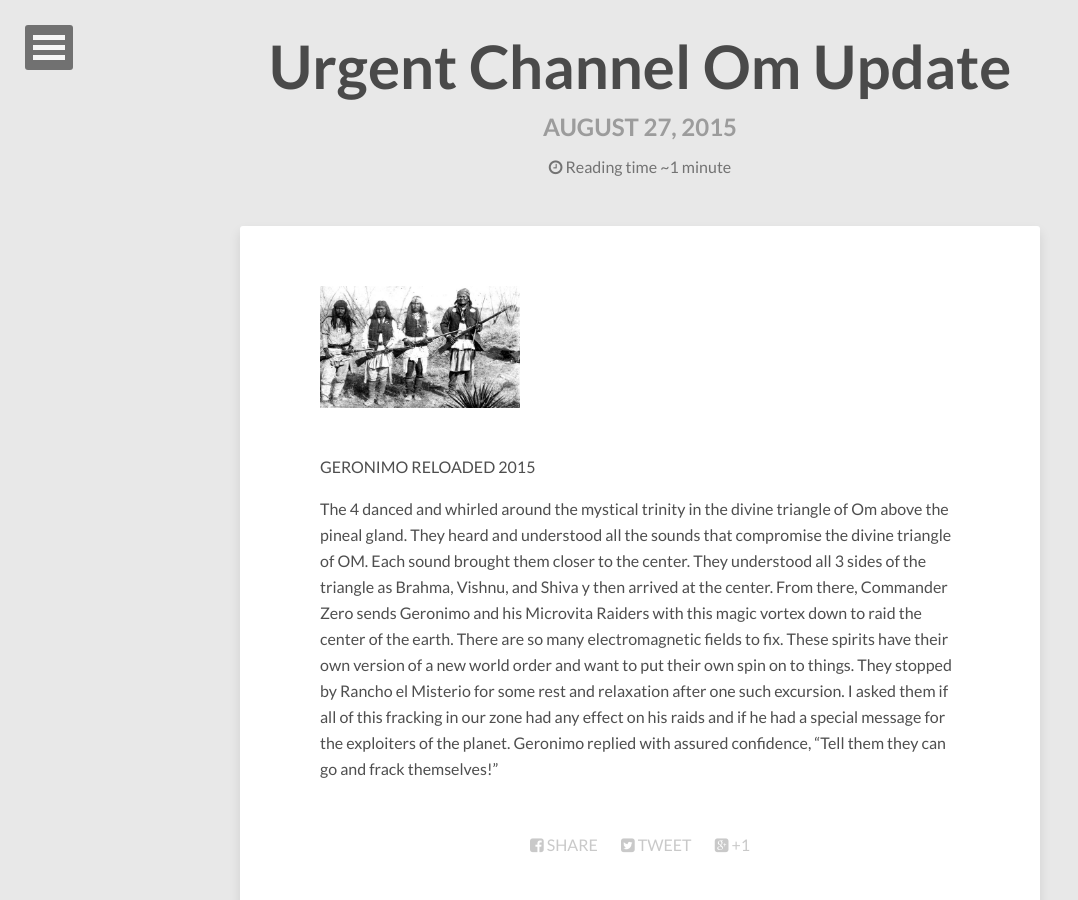
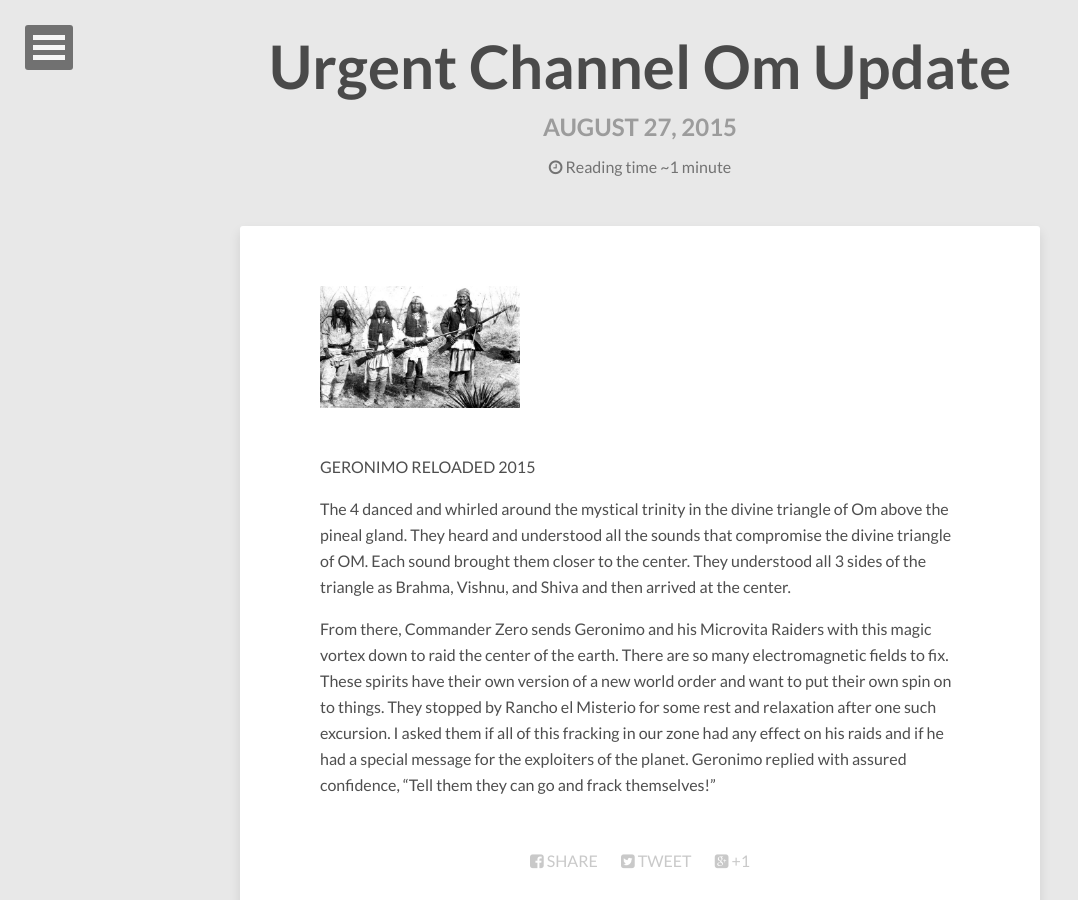
Before and after one commit to anandamurtiidiscursos/anandamurtiidiscursos.github.io, a Jekyll site: the page built from _posts/2015-08-27-geronimo.md, in a window 1280 px wide and 900 px high. Shown: the whole window, without its empty margins (0-1078 px from the left). Built offline with Jekyll 4.4.1, drawn with Linux system fonts in a browser that asks for light colours; nearby versions of some CDN libraries; comment, search, counter and statistics services are not loaded.

Commit message:
Updated 2015-08-27-geronimo.md

```diff
--- a/_posts/2015-08-27-geronimo.md
+++ b/_posts/2015-08-27-geronimo.md
@@ -18,4 +20,6 @@ tags:
 
 GERONIMO RELOADED 2015
 
-The 4 danced and whirled around the mystical trinity in the divine triangle of Om above the pineal gland. They heard and understood all the sounds that compromise the divine triangle of OM. Each sound brought them closer to the center. They understood all 3 sides of the triangle as Brahma, Vishnu, and Shiva y then arrived at the center. From there, Commander Zero sends Geronimo and his Microvita Raiders with this magic vortex down to raid the center of the earth. There are so many electromagnetic fields to fix. These spirits have their own version of a new world order and want to put their own spin on to things. They stopped by Rancho el Misterio for some rest and relaxation after one such excursion. I asked them if all of this fracking in our zone had any effect on his raids and if he had a special message for the exploiters of the planet. Geronimo replied with assured confidence, “Tell them they can go and frack themselves!”
+The 4 danced and whirled around the mystical trinity in the divine triangle of Om above the pineal gland. They heard and understood all the sounds that compromise the divine triangle of OM. Each sound brought them closer to the center. They understood all 3 sides of the triangle as Brahma, Vishnu, and Shiva and then arrived at the center.
+
+From there, Commander Zero sends Geronimo and his Microvita Raiders with this magic vortex down to raid the center of the earth. There are so many electromagnetic fields to fix. These spirits have their own version of a new world order and want to put their own spin on to things. They stopped by Rancho el Misterio for some rest and relaxation after one such excursion. I asked them if all of this fracking in our zone had any effect on his raids and if he had a special message for the exploiters of the planet. Geronimo replied with assured confidence, “Tell them they can go and frack themselves!”
```
Also changed, not shown: other parts of _posts/2015-08-27-geronimo.md (+3 -1 lines).
